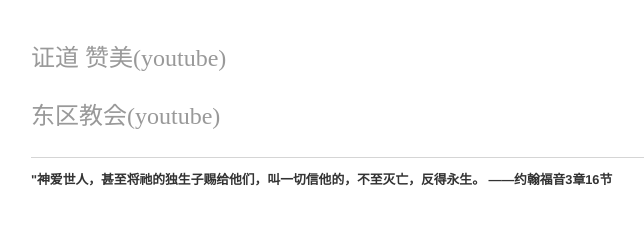
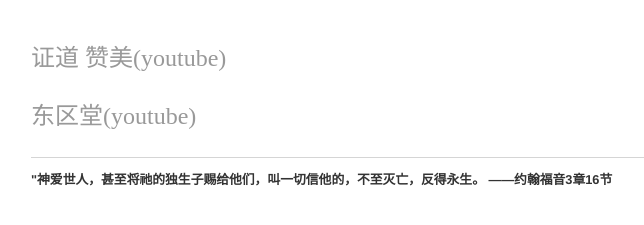
Before and after one commit to fukuokachinesechurch/fukuoka-cmujp-church, a Jekyll site: the page built from links/index.md, in a window 1280 px wide. Shown: the part 174-399 px from the top of the page, without its empty margins (161-805 px from the left). Built offline with Jekyll 4.4.1, drawn with Linux system fonts in a browser that asks for light colours.

Commit message:
早良堂更新
早良堂更新

```diff
--- a/_config.yml
+++ b/_config.yml
@@ -1,5 +1,5 @@
 ---
-title: 日本福岡錫安華人宣道会早良区教会
+title: 日本福岡錫安華人宣道会早良堂
 timezone: UTC
 collections:
   posts:
@@ -8,6 +8,6 @@ collections:
   uploads:
     title: Uploads
     output: true
-name: 日本福岡錫安華人宣道会早良区教会
+name: 日本福岡錫安華人宣道会早良堂
 markdown: kramdown
 permalink: "/blog/:year/:month/:day/:title"
--- a/links/atom.xml
+++ b/links/atom.xml
@@ -23,7 +23,7 @@ layout: feed
    <id>https://fukuokachinesechurch.github.io/fukuoka-cmujp-church/links/</id>
    <content type="html"><index class="html"></index>/content>
    <link href="https://www.youtube.com/channel/UCGDP2iDdpRma1d3beQ6gwLg"/>
-   <updated>东区教会</updated>
+   <updated>东区堂</updated>
    <id>https://fukuokachinesechurch.github.io/fukuoka-cmujp-church/links/</id>
    <content type="html"><index class="html"></index>/content>
  </entry>
--- a/links/index.html
+++ b/links/index.html
@@ -2,5 +2,5 @@
 <h1>福岡華人教会</h1>
 <ul class="posts">
     <li><span>锡安宣道所</span> &raquo; <a href="https://www.youtube.com/channel/UCspBMu8-phxUqdL-9Qiq8NA" title="福岡華人教会">证道 赞美(youtube)</a></li>
-    <li><span>锡安宣道所</span> &raquo; <a href="https://www.youtube.com/channel/UCGDP2iDdpRma1d3beQ6gwLg" title="福岡華人教会">东区教会(youtube)</a></li>
+    <li><span>锡安宣道所</span> &raquo; <a href="https://www.youtube.com/channel/UCGDP2iDdpRma1d3beQ6gwLg" title="福岡華人教会">东区堂(youtube)</a></li>
 </ul>
--- a/links/index.md
+++ b/links/index.md
@@ -7,4 +7,4 @@ layout: default
 
 [证道 赞美(youtube)](https://www.youtube.com/channel/UCspBMu8-phxUqdL-9Qiq8NA)
 
-[东区教会(youtube)](https://www.youtube.com/channel/UCGDP2iDdpRma1d3beQ6gwLg)
+[东区堂(youtube)](https://www.youtube.com/channel/UCGDP2iDdpRma1d3beQ6gwLg)
```
